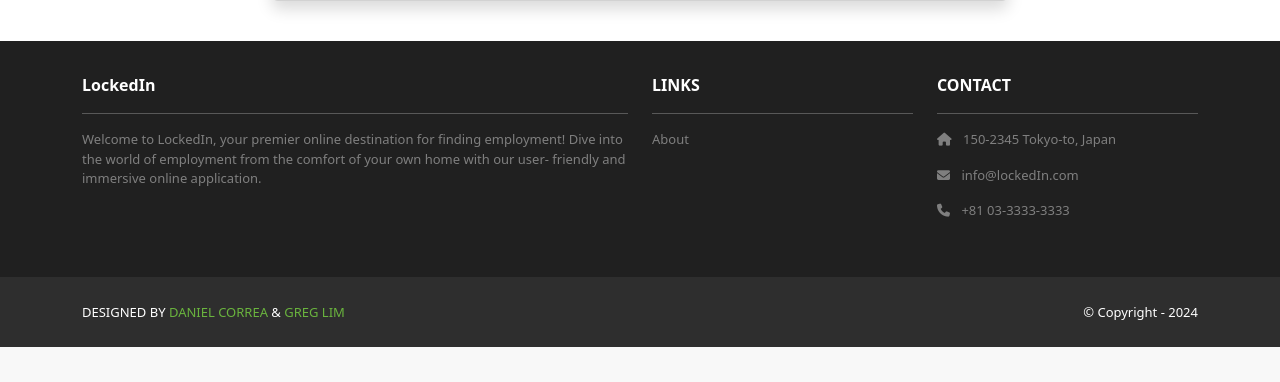
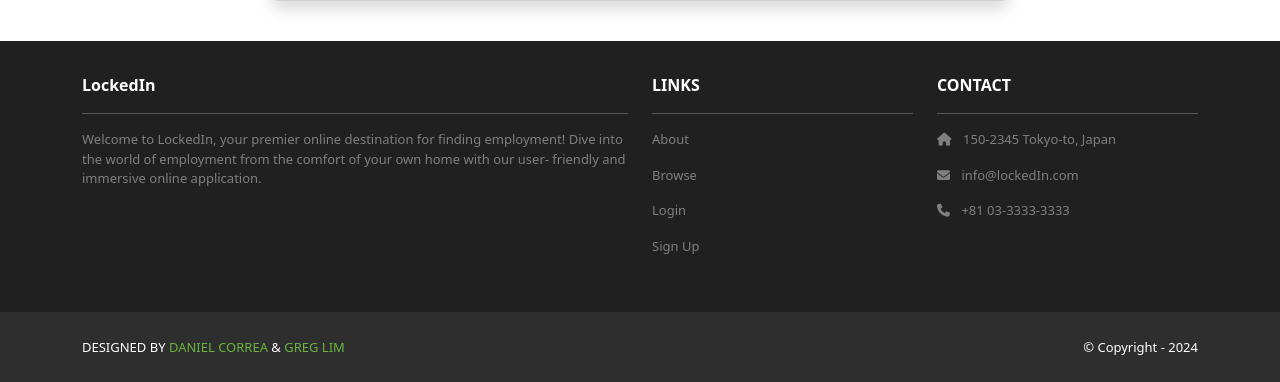
Before and after one commit to StealthyFearZ/lockedin, a Django app: page /accounts/signup in a window 1280 px wide. Shown: the part 536-918 px from the top of the page. Before the commit the page ends 883 px from the top, so only its background shows below. Run offline with Django 5.2, Linux system fonts and the light colour scheme; parts of the project's set-up code (start-up, migrations or seed data) failed here and were passed over; some libraries are stand-ins or nearby versions.

Commit message:
Added navbar links to footer

```diff
--- a/lockedin/lockedin/templates/base.html
+++ b/lockedin/lockedin/templates/base.html
@@ -113,6 +113,30 @@
               href="{% url 'home.about' %}">
               About
             </a></p>
+            <p><a class="nav-link"
+              href="{% url 'profiles.list' %}">
+              Browse
+            </a></p>
+            {% if user.is_authenticated %}
+            <p><a class="nav-link"
+              href="{% url 'home.about' %}">
+              Jobs
+            </a></p>
+            <p><a class="nav-link"
+              href="{% url 'profiles.my_profile' %}">
+              Profile
+            </a></p>
+            {% else %}
+            <p><a class="nav-link"
+              href="{% url 'accounts.login' %}">
+              Login
+            </a></p>
+            <p><a class="nav-link"
+              href="{% url 'accounts.signup' %}">
+              Sign Up
+            </a></p>
+            {% endif %}
+
           </div>
           <div class="col-md-3 col-lg-3 col-xl-3 mx-auto mb-4">
             <b>CONTACT</b>
```
